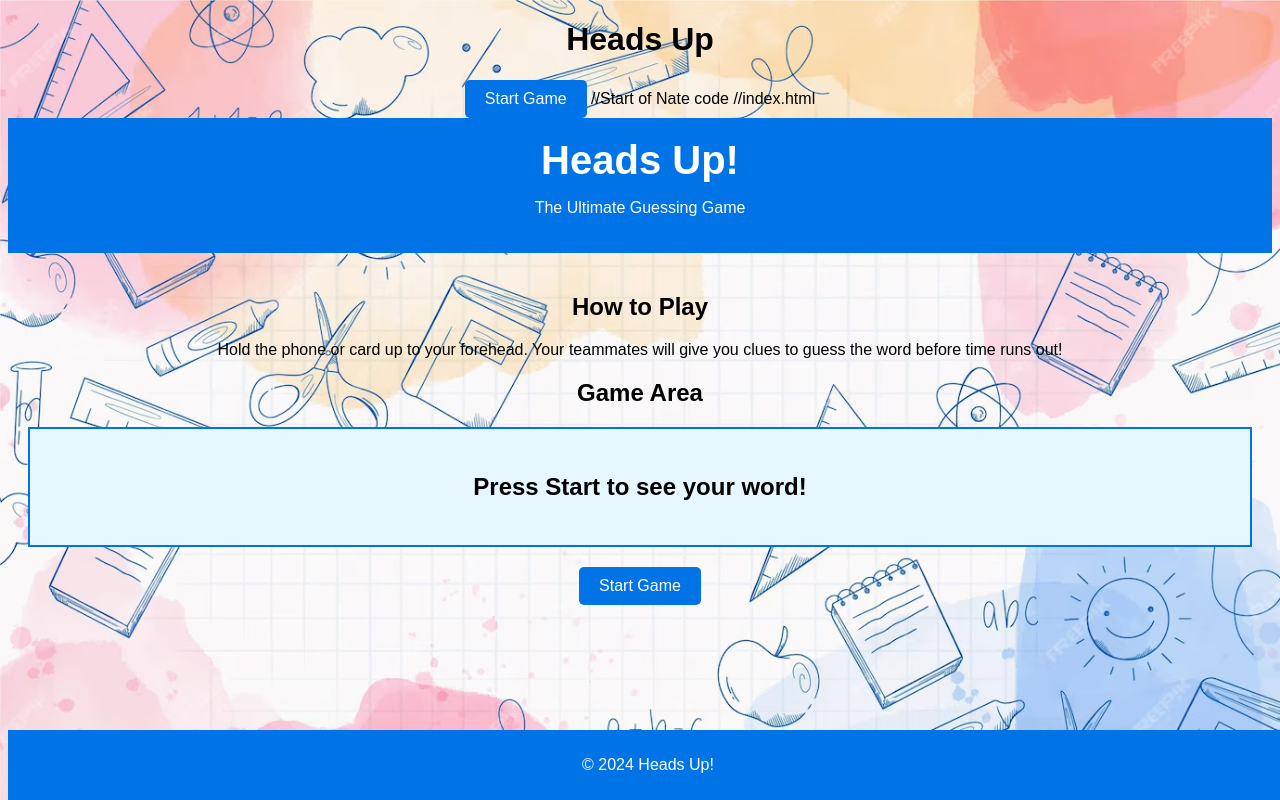
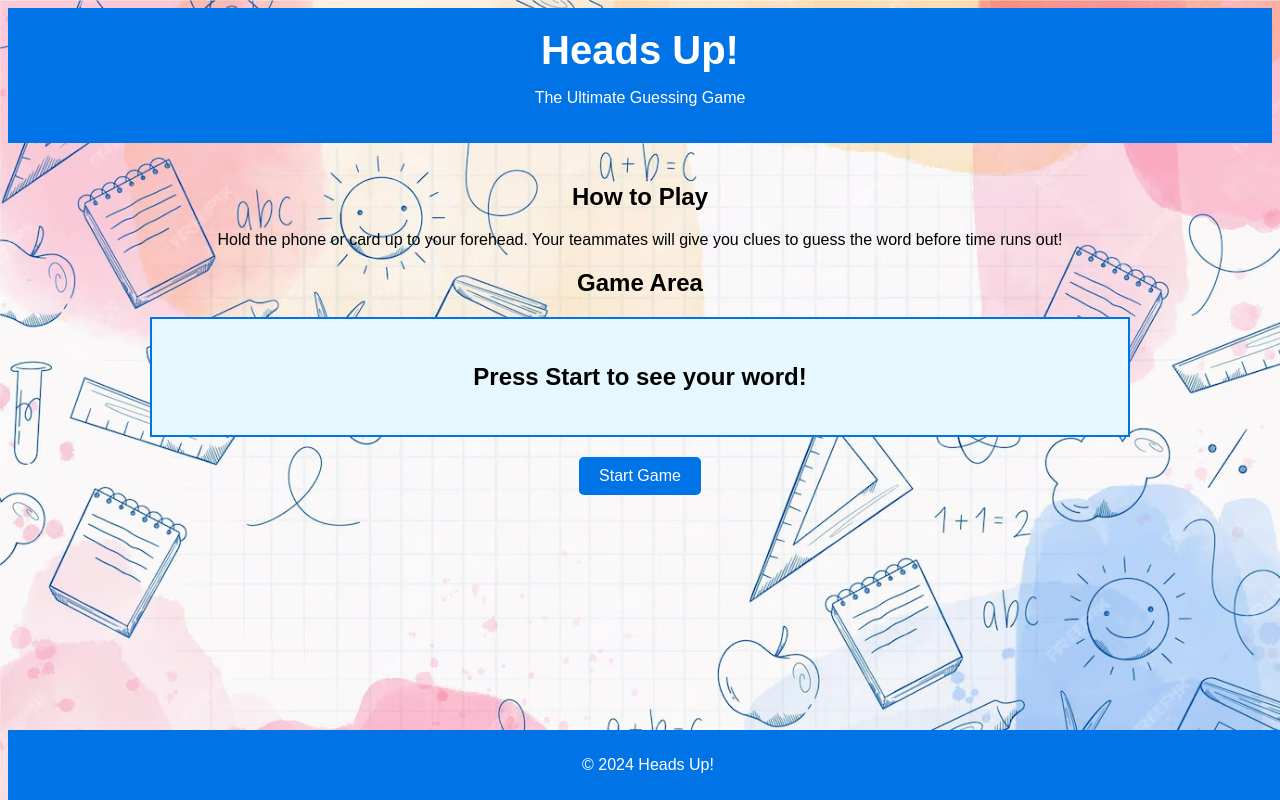
Before and after one commit to xavionbiesterveld/Heads-Down---CS-355, a PHP site: page /home.html in a window 1280 px wide. Run offline with PHP 8.4, Linux system fonts and the light colour scheme.

Commit message:
Fix Nates code (for the most part)...

```diff
--- a/Website/headsdown.css
+++ b/Website/headsdown.css
@@ -40,21 +40,6 @@ button {
     margin: 20px auto;
 }
 
-
-
-
-
-//Start of Nate Code.
-
-//style.css
-body {
-    font-family: Arial, sans-serif;
-    margin: 0;
-    padding: 0;
-    background-color: #f0f8ff;
-    text-align: center;
-}
-
 header {
     background-color: #0073e6;
     color: white;
@@ -75,7 +60,8 @@ main {
 }
 
 #game-area {
-    margin: 20px 0;
+    width: 80%;
+    margin: 20px auto;
 }
 
 #word-display {
--- a/Website/home.html
+++ b/Website/home.html
@@ -1,30 +1,10 @@
-<!DOCTYPE html>
-<html lang="en">
-<head>
-    <meta charset="UTF-8">
-    <meta name="viewport" content="width=device-width, initial-scale=1.0">
-    <title>Heads Up Homepage</title>
-    <link rel="stylesheet" href="headsdown.css">
-</head>
-<body>
-    <h1>Heads Up</h1>
-    <button id="startButton">Start Game</button>
-    <div id="gameContainer" style="display: none;">
-
-    </div>
-</body>
-</html>
-
-
-//Start of Nate code
-//index.html
 <!DOCTYPE html>
 <html lang="en">
 <head>
     <meta charset="UTF-8">
     <meta name="viewport" content="width=device-width, initial-scale=1.0">
     <title>Heads Up Game</title>
-    <link rel="stylesheet" href="style.css">
+    <link rel="stylesheet" href="headsdown.css">
 </head>
 <body>
     <header>
--- a/Website/script.js
+++ b/Website/script.js
@@ -1,14 +1,3 @@
-const startButton = document.getElementById('startButton');
-const gameContainer = document.getElementById('gameContainer');
-
-startButton.addEventListener('click', () => {
-    startButton.style.display = 'none';
-    gameContainer.style.display = 'block';
-
-    // Add your game logic here
-});
-
-//Start of nate code
 document.addEventListener('DOMContentLoaded', () => {
     const startButton = document.getElementById('start-button');
     const wordDisplay = document.getElementById('word-display');
```
